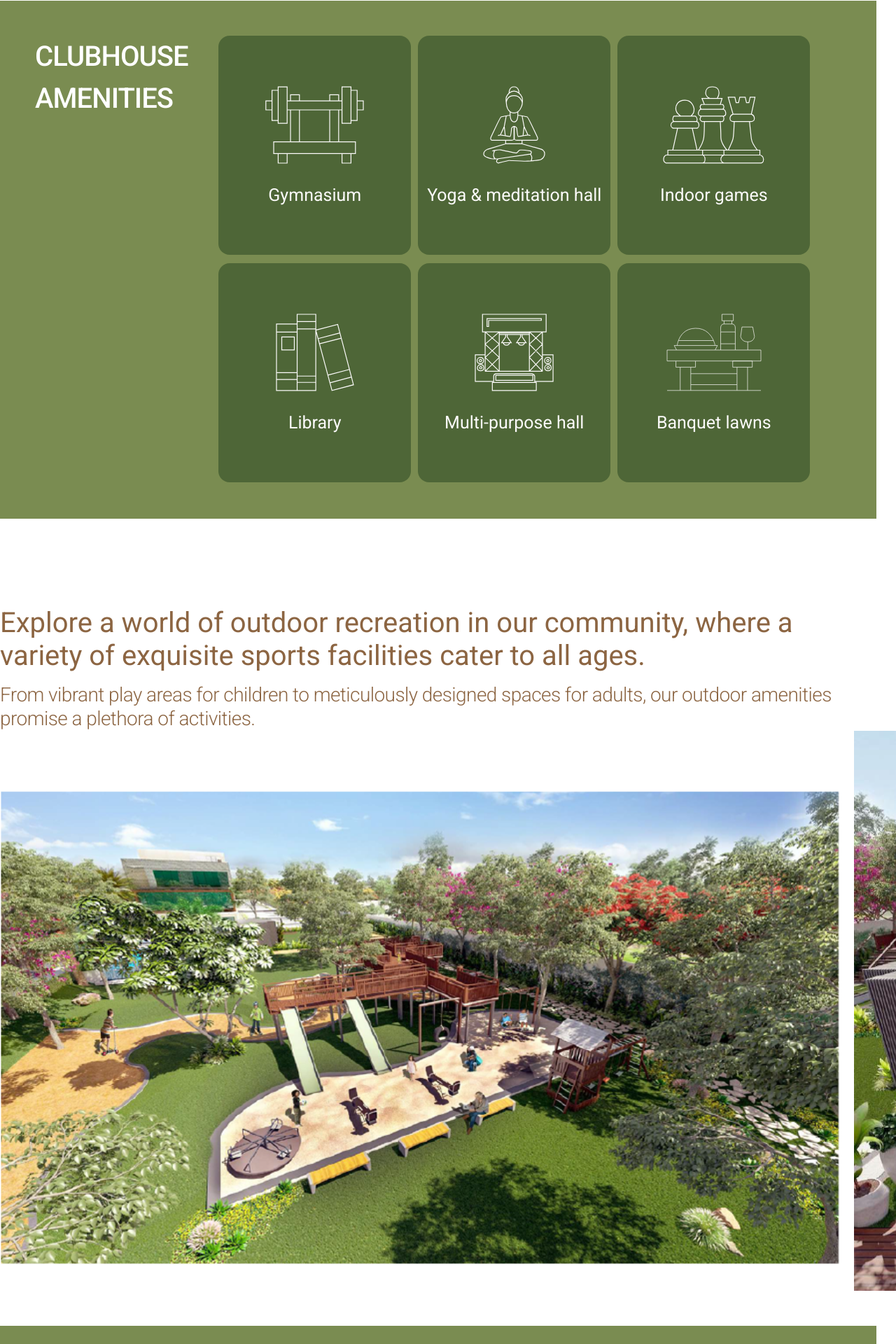
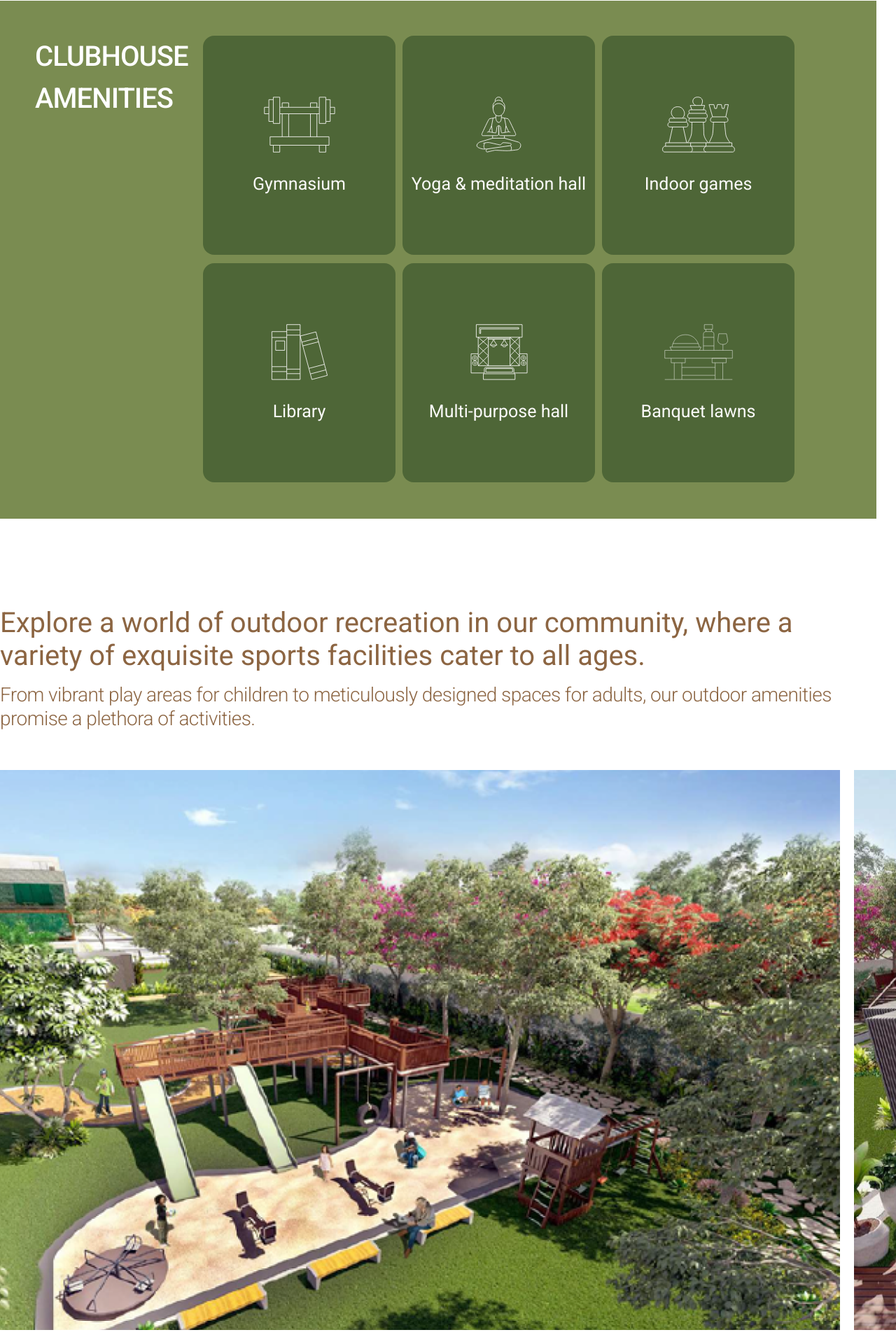
Before and after one commit to PrathamDogra/elixir, a Next.js app: page /amenities in a window 1280 px wide. Shown: the part 1260-3180 px from the top of the page at 70% size. Built offline with nearby package versions, Linux system fonts and the light colour scheme.

Commit message:
FIX: Amneties page

```diff
--- a/app/amenities/index.module.scss
+++ b/app/amenities/index.module.scss
@@ -91,9 +91,11 @@
   overflow-x: scroll;
   overflow-y: hidden;
   min-width: 1200px;
+  margin-top: 56px;
 
   @include mobile {
     min-width: 390px;
+    margin-top: 30px;
   }
 
   .bgImage1 {
@@ -175,6 +177,7 @@
     font-weight: 500;
     line-height: 60px;
     letter-spacing: -0.96px;
+    width: 200px;
     @include mobile {
       display: none;
     }
@@ -195,6 +198,11 @@
       background: rgba(34, 64, 30, 0.5);
       width: 275px;
       height: 313px;
+
+      img {
+        max-width: 110px;
+        max-height: 80px;
+      }
 
       @include mobile {
         width: 170px;
```
Also changed, not shown: assets/images/ElixirAmneties.png.
